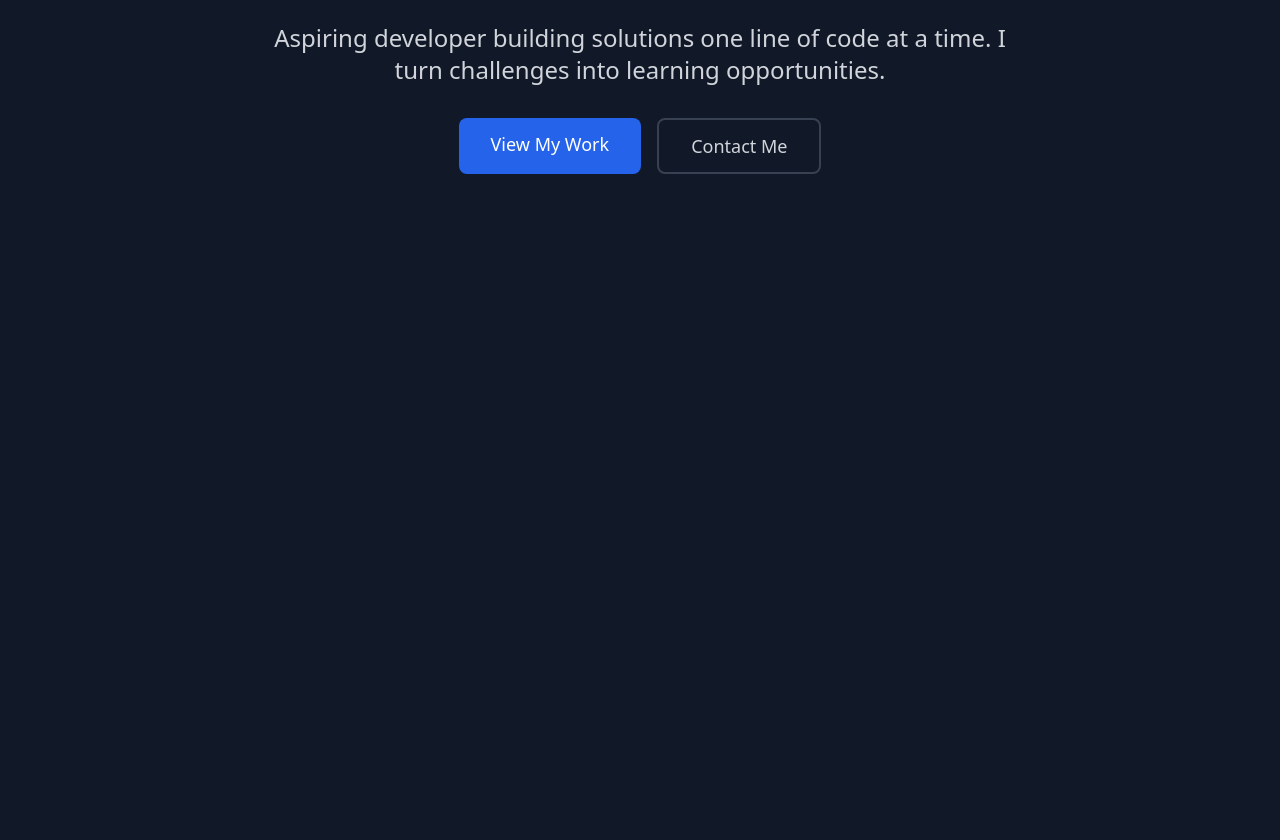
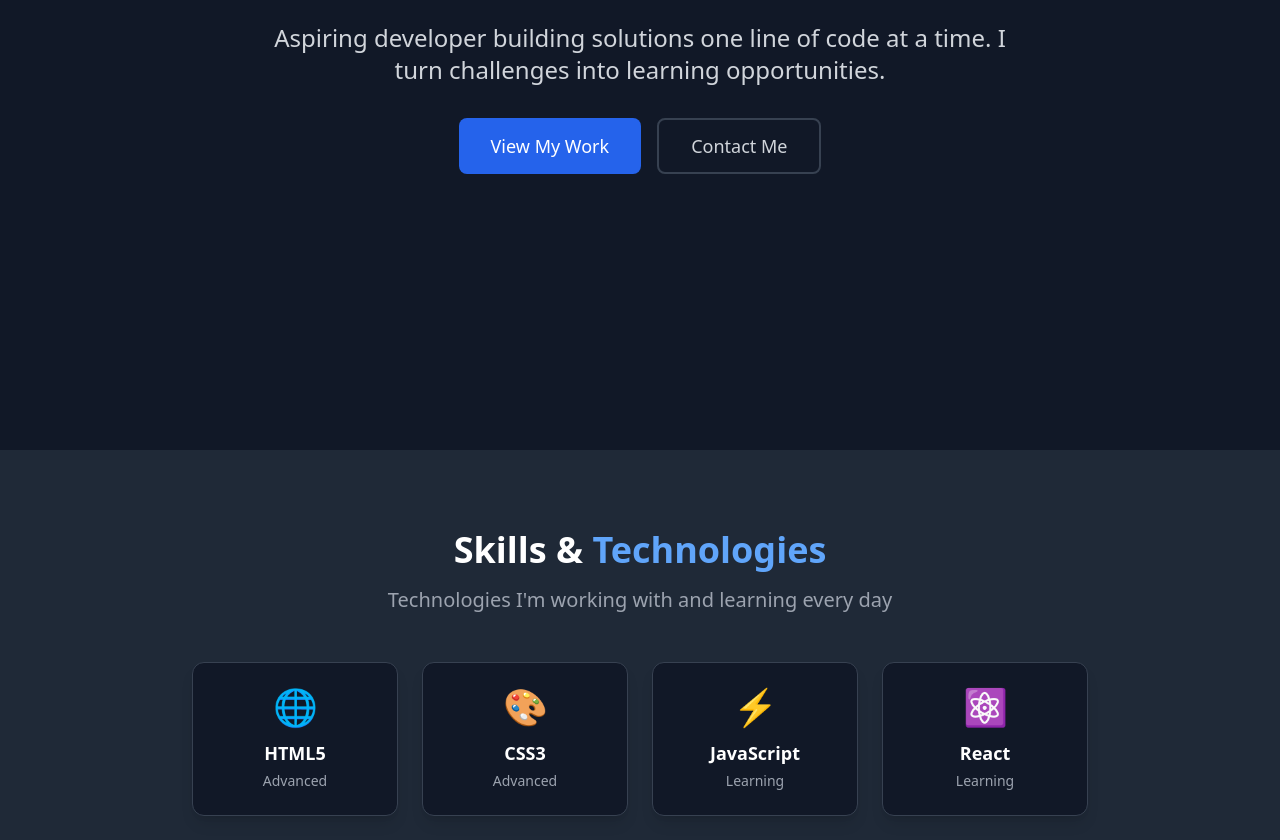
Before and after one commit to robertshepherd984-byte/robertshepherd984.github.io, a React (Vite) app: page / in a window 1280 px wide. Shown: the part 415-1255 px from the top of the page. Before the commit the page ends 865 px from the top, so only its background shows below. Built offline with nearby package versions, Linux system fonts and the light colour scheme.

Commit message:
"Add Projects section and fix View My Work button"

```diff
--- a/src/App.jsx
+++ b/src/App.jsx
@@ -1,6 +1,6 @@
 import { HashRouter as Router, Routes, Route } from 'react-router-dom';
 import Navbar from './components/Navbar';
-import Hero from './components/Hero';
+import Home from './pages/Home';        // Import Home page
 import About from './pages/About';
 import ContactForm from './components/ContactForm';
 
@@ -10,11 +10,7 @@ function App() {
       <div className="min-h-screen bg-gray-900 text-gray-100">
         <Navbar />
         <Routes>
-          <Route path="/" element={
-            <div className="min-h-screen bg-gray-900 text-gray-100">
-              <Hero />
-            </div>
-          } />
+          <Route path="/" element={<Home />} />              {/* Use Home component */}
           <Route path="/about" element={<About />} />
           <Route path="/contact" element={<ContactForm />} />
         </Routes>
--- a/src/components/Hero.jsx
+++ b/src/components/Hero.jsx
@@ -1,4 +1,4 @@
-import { Link } from 'react-router-dom'; // Add this import at the top
+import { Link } from 'react-router-dom';
 
 const Hero = () => {
     return(
@@ -12,10 +12,18 @@ const Hero = () => {
                     I turn challenges into learning opportunities.
                 </p>
                 <div className="flex flex-col sm:flex-row gap-4 justify-center">
-                    <a href="#projects" className="px-8 py-3 bg-blue-600 text-white rounded-lg hover:bg-blue-700 transition-colors text-lg font-medium">
+                    {/* Updated this button to scroll to projects */}
+                    <button
+                        onClick={() => {
+                        const projectsSection = document.getElementById('projects');
+                            if (projectsSection) {
+                         projectsSection.scrollIntoView({ behavior: 'smooth' });
+                        }
+                    }}
+                        className="px-8 py-3 bg-blue-600 text-white rounded-lg hover:bg-blue-700 transition-colors text-lg font-medium"
+                    >
                         View My Work
-                    </a>
-                    {/* Update this button to use Link */}
+                    </button>
                     <Link
                         to="/contact"
                         className="px-8 py-3 border-2 border-gray-600 text-gray-300 rounded-lg hover:bg-gray-800 transition-colors text-lg font-medium"
--- /dev/null
+++ b/src/components/Projects.jsx
@@ -0,0 +1,125 @@
+import { Link } from 'react-router-dom';
+
+const Projects = () => {
+  // Easy to update - just add new projects here!
+  const projects = [
+    {
+      title: "Personal Portfolio Website",
+      description: "My first major project - this very site! Built from scratch with React and Tailwind. Features dark mode, contact form, and responsive design.",
+      tech: ["React", "Tailwind CSS", "Vite", "GitHub Pages"],
+      github: "https://github.com/robertshepherd984-byte/robertshepherd984.github.io",
+      live: "https://robertshepherd984-byte.github.io",
+      image: null // We'll add images later
+    },
+    {
+      title: "Weather App",
+      description: "A simple weather app that shows current conditions using a free weather API. Practice with API integration and async JavaScript.",
+      tech: ["JavaScript", "HTML", "CSS", "API Integration"],
+      github: "https://github.com/robertshepherd984-byte/weather-app",
+      live: "https://robertshepherd984-byte.github.io/weather-app",
+      image: null
+    },
+    {
+      title: "Task Manager",
+      description: "A to-do list app with local storage. Add, complete, and delete tasks. Great for learning React state management.",
+      tech: ["React", "Local Storage", "Hooks"],
+      github: "https://github.com/robertshepherd984-byte/task-manager",
+      live: "https://robertshepherd984-byte.github.io/task-manager",
+      image: null
+    }
+  ];
+
+  return (
+    <section id="projects" className="py-20 bg-gray-900">   {/* ← ADD THIS LINE (opening tag) */}
+      <div className="container mx-auto px-4">
+        {/* Section Header */}
+        <div className="text-center mb-16">
+          <h2 className="text-4xl md:text-5xl font-bold text-white mb-4">
+            My <span className="text-blue-400">Projects</span>
+          </h2>
+          <p className="text-xl text-gray-400 max-w-2xl mx-auto">
+            Here are some of the things I've built. Click through to see the code and live demos!
+          </p>
+        </div>
+
+        {/* Projects Grid */}
+        <div className="grid md:grid-cols-2 lg:grid-cols-3 gap-8">
+          {projects.map((project, index) => (
+            <div
+              key={index}
+              className="bg-gray-800 rounded-xl overflow-hidden hover:transform hover:scale-105 transition-all duration-300 border border-gray-700 hover:border-blue-500"
+            >
+              {/* Project Image Placeholder */}
+              <div className="h-48 bg-gradient-to-br from-blue-600 to-purple-600 flex items-center justify-center">
+                <span className="text-6xl opacity-30">📁</span>
+              </div>
+
+              {/* Project Info */}
+              <div className="p-6">
+                <h3 className="text-xl font-bold text-white mb-2">{project.title}</h3>
+                <p className="text-gray-400 mb-4 text-sm leading-relaxed">
+                  {project.description}
+                </p>
+
+                {/* Tech Tags */}
+                <div className="flex flex-wrap gap-2 mb-4">
+                  {project.tech.map((tech, i) => (
+                    <span
+                      key={i}
+                      className="px-3 py-1 bg-blue-600/20 text-blue-300 rounded-full text-xs font-medium"
+                    >
+                      {tech}
+                    </span>
+                  ))}
+                </div>
+
+                {/* Links */}
+                <div className="flex justify-between items-center pt-4 border-t border-gray-700">
+                  <a
+                    href={project.github}
+                    target="_blank"
+                    rel="noopener noreferrer"
+                    className="text-gray-400 hover:text-blue-400 transition-colors flex items-center gap-1"
+                  >
+                    <svg className="w-5 h-5" fill="currentColor" viewBox="0 0 24 24">
+                      <path d="M12 0C5.37 0 0 5.37 0 12c0 5.3 3.438 9.8 8.205 11.385.6.113.82-.26.82-.58 0-.287-.01-1.05-.015-2.06-3.338.726-4.042-1.61-4.042-1.61-.546-1.39-1.335-1.76-1.335-1.76-1.09-.746.082-.73.082-.73 1.205.085 1.84 1.237 1.84 1.237 1.07 1.834 2.807 1.304 3.492.997.108-.776.418-1.306.762-1.605-2.665-.3-5.466-1.332-5.466-5.93 0-1.31.468-2.38 1.235-3.22-.123-.3-.535-1.52.117-3.16 0 0 1.008-.322 3.3 1.23.96-.267 1.98-.4 3-.405 1.02.005 2.04.138 3 .405 2.29-1.552 3.297-1.23 3.297-1.23.653 1.64.24 2.86.118 3.16.768.84 1.233 1.91 1.233 3.22 0 4.61-2.804 5.62-5.476 5.92.43.37.824 1.102.824 2.22 0 1.602-.015 2.894-.015 3.287 0 .322.216.698.83.578C20.565 21.795 24 17.3 24 12c0-6.63-5.37-12-12-12z"/>
+                    </svg>
+                    Code
+                  </a>
+                  <a
+                    href={project.live}
+                    target="_blank"
+                    rel="noopener noreferrer"
+                    className="text-gray-400 hover:text-blue-400 transition-colors flex items-center gap-1"
+                  >
+                    <svg className="w-5 h-5" fill="none" stroke="currentColor" viewBox="0 0 24 24">
+                      <path strokeLinecap="round" strokeLinejoin="round" strokeWidth={2} d="M10 6H6a2 2 0 00-2 2v10a2 2 0 002 2h10a2 2 0 002-2v-4M14 4h6m0 0v6m0-6L10 14" />
+                    </svg>
+                    Live Demo
+                  </a>
+                </div>
+              </div>
+            </div>
+          ))}
+        </div>
+
+        {/* View All Link (if you have more projects) */}
+        <div className="text-center mt-12">
+          <a
+            href="https://github.com/robertshepherd984-byte"
+            target="_blank"
+            rel="noopener noreferrer"
+            className="inline-flex items-center gap-2 text-blue-400 hover:text-blue-300 transition-colors"
+          >
+            <span>View all on GitHub</span>
+            <svg className="w-5 h-5" fill="none" stroke="currentColor" viewBox="0 0 24 24">
+              <path strokeLinecap="round" strokeLinejoin="round" strokeWidth={2} d="M17 8l4 4m0 0l-4 4m4-4H3" />
+            </svg>
+          </a>
+        </div>
+      </div>
+    </section>
+  );
+};
+
+export default Projects;
--- /dev/null
+++ b/src/components/Skills.jsx
@@ -0,0 +1,46 @@
+const Skills = () => {
+  const skills = [
+    { name: 'HTML5', level: 'Advanced', icon: '🌐' },
+    { name: 'CSS3', level: 'Advanced', icon: '🎨' },
+    { name: 'JavaScript', level: 'Learning', icon: '⚡' },
+    { name: 'React', level: 'Learning', icon: '⚛️' },
+    { name: 'Tailwind CSS', level: 'Learning', icon: '🎯' },
+    { name: 'Git & GitHub', level: 'Comfortable', icon: '📦' },
+    { name: 'Responsive Design', level: 'Learning', icon: '📱' },
+    { name: 'Vite', level: 'Learning', icon: '⚡' },
+  ];
+
+  return (
+    <section className="py-20 bg-gray-800">
+      <div className="container mx-auto px-4">
+        <h2 className="text-4xl font-bold text-center mb-4 text-white">
+          Skills & <span className="text-blue-400">Technologies</span>
+        </h2>
+        <p className="text-xl text-center text-gray-400 mb-12 max-w-2xl mx-auto">
+          Technologies I'm working with and learning every day
+        </p>
+
+        <div className="grid grid-cols-2 md:grid-cols-3 lg:grid-cols-4 gap-6 max-w-4xl mx-auto">
+          {skills.map((skill, index) => (
+            <div
+              key={index}
+              className="p-6 bg-gray-900 rounded-xl shadow-lg hover:shadow-xl transition-all hover:-translate-y-1 text-center group border border-gray-700 hover:border-blue-500"
+            >
+              <div className="text-4xl mb-3 group-hover:scale-110 transition-transform">
+                {skill.icon}
+              </div>
+              <div className="font-semibold text-lg text-white mb-1">
+                {skill.name}
+              </div>
+              <div className="text-sm text-gray-400">
+                {skill.level}
+              </div>
+            </div>
+          ))}
+        </div>
+      </div>
+    </section>
+  );
+};
+
+export default Skills;
--- a/src/index.css
+++ b/src/index.css
@@ -10,6 +10,9 @@ html, body, #root {
 * {
   border-color: #374151 !important;
 }
+html {
+  scroll-behavior: smooth;
+}
 
 /* Your Tailwind directives */
 @tailwind base;
--- /dev/null
+++ b/src/pages/Home.jsx
@@ -0,0 +1,15 @@
+import Hero from '../components/Hero';
+import Skills from '../components/Skills';
+import Projects from '../components/Projects';
+
+const Home = () => {
+  return (
+    <main>
+      <Hero />
+      <Skills />
+      <Projects />
+    </main>
+  );
+};
+
+export default Home;
```
